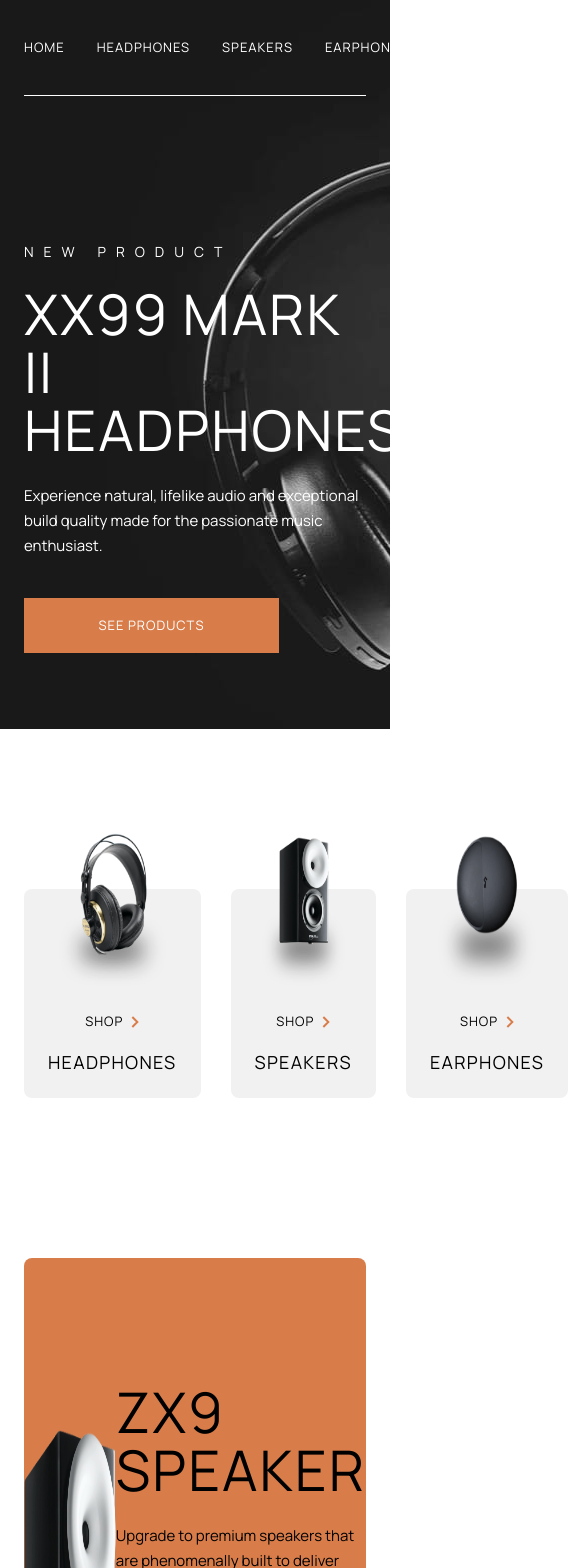
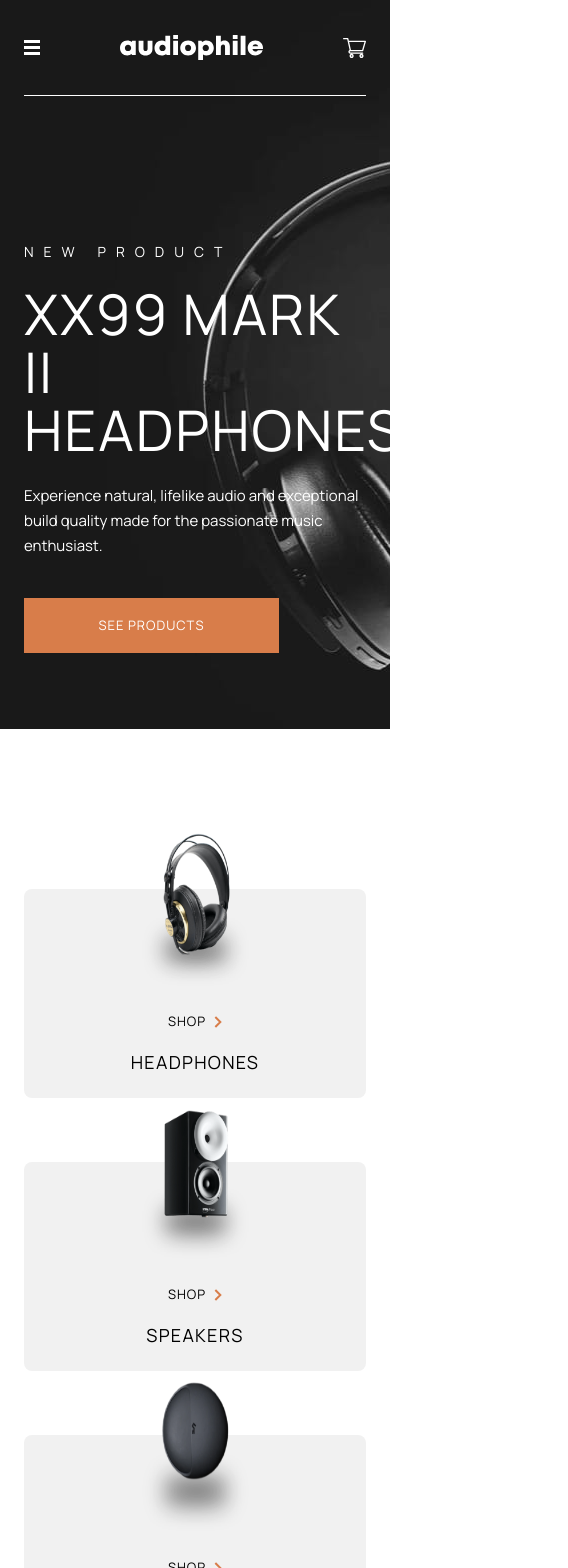
Before and after one commit to Kaayzeer/audiophile, a Next.js app: page / in a window 390 px wide. Shown: the top 1568 px of the page, 568 px wide, since content can reach past the window. Built offline with nearby package versions, Linux system fonts and the light colour scheme.

Commit message:
footer fully responsive

```diff
--- a/components/Header/Header.tsx
+++ b/components/Header/Header.tsx
@@ -1,6 +1,6 @@
 import React, { FC, ReactNode } from "react";
 import * as H from "./styled";
-import Navbar from "./Navbar";
+import { Navbar } from "./Navbar";
 
 type Props = {
   children?: ReactNode;
--- a/components/Header/Navbar.tsx
+++ b/components/Header/Navbar.tsx
@@ -1,22 +1,29 @@
-import React, { FC } from "react";
+import React, { FC, Fragment } from "react";
 import * as N from "./styled";
 
 import Image from "next/image";
 import Cart from "../../public/assets/shared/desktop/icon-cart.svg";
 import Logo from "../../public/assets/shared/desktop/logo.svg";
+import Hamburger from "../../public/assets/shared/tablet/icon-hamburger.svg";
 import { navLinks } from "../../constants/links";
 
 type Props = {
   borderBottom?: boolean;
-  isCart?: boolean;
+  isFooter?: boolean;
 };
 
-const Navbar: FC<Props> = ({ borderBottom, isCart }) => {
+export const Navbar: FC<Props> = ({ borderBottom, isFooter }) => {
   return (
     <N.Nav borderBottom={borderBottom}>
+      {!isFooter && (
+        <N.HamburgerWrapper>
+          <Image src={Hamburger} alt="page-logo" />
+        </N.HamburgerWrapper>
+      )}
       <N.LogoWrapper>
         <Image src={Logo} alt="page-logo" />
       </N.LogoWrapper>
+
       <N.LinkWrapper>
         {navLinks.map((link, idx) => (
           <N.Links href={link} key={idx}>
@@ -24,13 +31,28 @@ const Navbar: FC<Props> = ({ borderBottom, isCart }) => {
           </N.Links>
         ))}
       </N.LinkWrapper>
-      {!isCart && (
-        <N.CartWrapper>
-          <Image src={Cart} alt="cart-icon" />
-        </N.CartWrapper>
-      )}
+
+      <N.CartWrapper>
+        <Image src={Cart} alt="cart-icon" />
+      </N.CartWrapper>
     </N.Nav>
   );
 };
 
-export default Navbar;
+export const FooterNav: FC<Props> = ({ borderBottom, isFooter }) => {
+  return (
+    <N.FooterNav center>
+      <N.LogoWrapper>
+        <Image src={Logo} alt="page-logo" />
+      </N.LogoWrapper>
+
+      <N.FooterLinkWrapper>
+        {navLinks.map((link, idx) => (
+          <N.Links href={link} key={idx}>
+            {link}
+          </N.Links>
+        ))}
+      </N.FooterLinkWrapper>
+    </N.FooterNav>
+  );
+};
--- a/components/Header/styled.ts
+++ b/components/Header/styled.ts
@@ -1,7 +1,15 @@
 import styled from "styled-components";
 import Link from "next/link";
 import { pointer } from "../../styles/styledCss";
-import { flexCol, flexRow, buttonAndNavStyles } from "../../styles/styledCss";
+import {
+  flexCol,
+  flexRow,
+  buttonAndNavStyles,
+  flexRowBetween,
+  flexColBetween,
+  flexColStartBetween,
+} from "../../styles/styledCss";
+import { device } from "../../styles/breakpoints";
 
 export const Container = styled.header<{
   backImg?: boolean;
@@ -15,26 +23,72 @@ export const LogoWrapper = styled.div`
   ${pointer}
 `;
 
+export const HamburgerWrapper = styled.div`
+  ${pointer}
+  @media (${device.tablet}) {
+    display: none;
+  }
+`;
+
 export const CartWrapper = styled.div`
   ${pointer};
 `;
 
-export const Nav = styled.nav<{ borderBottom?: boolean }>`
+export const Nav = styled.nav<{ borderBottom?: boolean; center?: boolean }>`
   ${flexRow};
   align-items: center;
-  justify-content: space-between;
+  justify-content: ${(props) => (props.center && "center") ?? "space-between"};
   width: 100%;
   height: 96px;
   border-bottom: ${(props) =>
     props.borderBottom && `1px solid ${props.theme.colors.white}`};
+
+  @media (${device.tablet}) {
+    justify-content: space-between;
+  }
+`;
+
+export const FooterNav = styled.nav<{
+  borderBottom?: boolean;
+  center?: boolean;
+}>`
+  ${flexColBetween};
+  gap: 2rem;
+  align-items: center;
+  justify-content: ${(props) => (props.center && "center") ?? "space-between"};
+  width: 100%;
+  border-bottom: ${(props) =>
+    props.borderBottom && `1px solid ${props.theme.colors.white}`};
+
+  @media (${device.tablet}) {
+    ${flexColStartBetween};
+  }
+
+  @media (${device.laptop}) {
+    ${flexRowBetween};
+    gap: 0;
+  }
 `;
 
 export const LinkWrapper = styled.ul`
-  ${flexRow};
-  justify-content: space-between;
+  display: none;
+  @media (${device.tablet}) {
+    ${flexRowBetween};
+    ${pointer}
+    gap: ${(props) => props.theme.gap.secondary};
+    color: ${(props) => props.theme.colors.white};
+  }
+`;
+
+export const FooterLinkWrapper = styled.ul`
+  ${flexColBetween};
+  ${pointer}
   gap: ${(props) => props.theme.gap.secondary};
   color: ${(props) => props.theme.colors.white};
-  ${pointer}
+
+  @media (${device.tablet}) {
+    ${flexRowBetween};
+  }
 `;
 
 export const Links = styled(Link)`
--- a/components/UI-Components/ProductLinkCards/ProductLinkCards.tsx
+++ b/components/UI-Components/ProductLinkCards/ProductLinkCards.tsx
@@ -1,25 +1,22 @@
 import Image from "next/image";
-import React, { FC, Fragment, ReactNode } from "react";
+import React, { FC } from "react";
 import { Button } from "../Buttons/styled";
 import * as P from "./styled";
 import IconRight from "../../../public/assets/shared/desktop/icon-arrow-right.svg";
 import * as L from "../../../layouts/styled";
-import { ProductLinks, productLinks } from "../../../constants/links";
+import { ProductLinks } from "../../../constants/links";
+import { GridContainer } from "../../../layouts/Container";
+import { theme } from "../../../styles/theme";
 
-type Props = {};
+type Props = {
+  link: ProductLinks;
+};
 
-const ProductLinkCards: FC<Props> = ({}) => {
+const ProductLinkCards: FC<Props> = ({ link }) => {
   return (
-    <>
-      {productLinks.map((link: ProductLinks) => (
-        <P.CardWrapper key={link.name}>
+    <P.CardWrapper>
       <L.ImageWrapper productLinkCardSection>
-            <Image
-              src={`/${link.img}`}
-              alt={link.name}
-              width={125}
-              height={160}
-            />
+        <Image src={`/${link.img}`} alt={link.name} width={125} height={160} />
       </L.ImageWrapper>
       <Button tertiary>
         shop
@@ -27,8 +24,6 @@ const ProductLinkCards: FC<Props> = ({}) => {
       </Button>
       <L.ArticleHeaderSix>{link.text}</L.ArticleHeaderSix>
     </P.CardWrapper>
-      ))}
-    </>
   );
 };
 
--- a/components/UI-Components/ProductLinkCards/styled.ts
+++ b/components/UI-Components/ProductLinkCards/styled.ts
@@ -1,4 +1,5 @@
 import styled from "styled-components";
+import { device } from "../../../styles/breakpoints";
 import { flexCol } from "../../../styles/styledCss";
 
 export const CardWrapper = styled.div<{ grid?: number }>`
--- a/constants/links.ts
+++ b/constants/links.ts
@@ -26,7 +26,7 @@ export const navLinks: string[] = [
   Links.EARPHONES,
 ];
 
-export const productLinks = [
+export const productLinks: Record<string, any> = [
   {
     img: productImages.HEADPHONES,
     name: productLinkNames.HEADPHONES,
--- a/layouts/Container.tsx
+++ b/layouts/Container.tsx
@@ -2,14 +2,16 @@ import React, { FC, ReactNode } from "react";
 import * as Layout from "./styled";
 
 type Props = {
+  gap?: string;
+  grid?: number;
+  responsive?: boolean;
   backgroundColor?: string;
   children?: ReactNode;
   hero?: boolean;
   tableSpeaker?: boolean;
-  grid?: number;
-  gap?: string;
   height?: string;
   flexColAround?: boolean;
+  padding?: string;
 };
 
 export const Container: FC<Props> = ({
@@ -18,7 +20,6 @@ export const Container: FC<Props> = ({
   hero,
   height,
   flexColAround,
-  gap,
 }) => {
   return (
     <Layout.Container
@@ -33,18 +34,32 @@ export const Container: FC<Props> = ({
   );
 };
 
-export const GridContainer: FC<Props> = ({
+export const FooterContainer: FC<Props> = ({
   backgroundColor,
   children,
-  grid,
+  flexColAround,
   gap,
 }) => {
   return (
-    <Layout.GridContainer
-      backgroundColor={backgroundColor}
-      grid={grid}
-      gap={gap}
-    >
+    <Layout.FooterContainer backgroundColor={backgroundColor}>
+      <Layout.MaxWidth flexColAround={flexColAround} gap={gap}>
+        {children}
+      </Layout.MaxWidth>
+    </Layout.FooterContainer>
+  );
+};
+
+export const ProductGridContainer: FC<Props> = ({ responsive, children }) => {
+  return (
+    <Layout.ProductGridContainer responsive={responsive}>
+      {children}
+    </Layout.ProductGridContainer>
+  );
+};
+
+export const GridContainer: FC<Props> = ({ grid, gap, children }) => {
+  return (
+    <Layout.GridContainer grid={grid} gap={gap}>
       {children}
     </Layout.GridContainer>
   );
--- a/layouts/styled.ts
+++ b/layouts/styled.ts
@@ -1,5 +1,5 @@
 import styled from "styled-components";
-import hero from "../public/assets/home/desktop/image-hero.jpg";
+import { device } from "../styles/breakpoints";
 import * as styles from "../styles/styledCss";
 
 export const Body = styled.div<{ backgroundColor?: string }>`
@@ -22,22 +22,58 @@ export const Container = styled.div<{
   ${(props) => props.hero && styles.hero};
 `;
 
-export const MaxWidth = styled.section<{ flexColAround?: boolean }>`
+export const FooterContainer = styled.div<{
+  backgroundColor?: string;
+  hero?: boolean;
+  height?: string;
+  flexColBetween?: boolean;
+}>`
+  ${styles.flexRow}
+  padding: 2rem;
+  margin: 0 auto;
+  justify-content: center;
+  width: min(100%, ${(props) => props.theme.maxWidth.container});
+  background-color: ${(props) => props.backgroundColor};
+  height: ${(props) => props.height};
+  ${(props) => props.hero && styles.hero};
+`;
+
+export const MaxWidth = styled.section<{
+  flexColAround?: boolean;
+  gap?: string;
+}>`
   width: min(100%, ${(props) => props.theme.maxWidth.wrapper});
   padding: ${(props) => props.theme.padding};
   margin: 0 auto;
   ${(props) => props.flexColAround && styles.flexColAround};
+  gap: ${(props) => props.gap};
+`;
+
+export const ProductGridContainer = styled.div<{
+  responsive?: boolean;
+}>`
+  display: grid;
+  grid-template-columns: repeat(1, 1fr);
+  gap: ${(props) => props.responsive && props.theme.gap.fourthly};
+
+  @media (${device.tablet}) {
+    grid-template-columns: repeat(${(props) => props.responsive && 3}, 1fr);
+    gap: ${(props) => props.responsive && props.theme.gap.large};
+  }
 `;
 
 export const GridContainer = styled.div<{
   grid?: number;
-  backgroundColor?: string;
   gap?: string;
 }>`
   display: grid;
   grid-template-columns: repeat(${(props) => props.grid}, 1fr);
   gap: ${(props) => props.gap};
-  background: ${(props) => props.backgroundColor};
+
+  /*   @media (${device.tablet}) {
+    grid-template-columns: repeat(${(props) => props.responsive && 3}, 1fr);
+    gap: ${(props) => props.responsive && props.theme.gap.large};
+  } */
 `;
 
 export const ArticleWrapper = styled.article<{
@@ -54,14 +90,32 @@ export const ArticleWrapper = styled.article<{
 export const FooterArticleWrapper = styled.article<{
   color?: string;
 }>`
-  ${styles.flexRowBetween}
+  ${styles.flexColBetween}
   color: ${(props) => props.color};
   gap: ${(props) => props.theme.gap.primary};
+  text-align: center;
+
+  @media (${device.tablet}) {
+    ${styles.flexRowBetween}
+  }
 `;
 
-export const SocialMediaSection = styled.div`
-  ${styles.flexRow};
+export const SocialMediaLaptopSection = styled.div`
+  display: none;
+  @media (${device.laptop}) {
+    ${styles.flexRow};
+    gap: ${(props) => props.theme.gap.primary};
+  }
+`;
+
+export const SocialMediaMobileSection = styled.div`
+  ${styles.flexRowCenter};
   gap: ${(props) => props.theme.gap.primary};
+
+  @media (${device.laptop}) {
+    ${styles.flexRow};
+    display: none;
+  }
 `;
 
 export const ArticleSubHeader = styled.div`
@@ -85,10 +139,23 @@ export const ArticleBody = styled.p`
 
 export const ArticleFooterBody = styled.p`
   max-width: 33.75rem;
+  padding: 2rem 0rem;
+  @media (${device.tablet}) {
+    text-align: left;
+    max-width: 100%;
+    padding: 0;
+  }
+
+  @media (${device.laptop}) {
+    max-width: 33.75rem;
+  }
 `;
 
-export const CopyRight = styled.p<{ color: string }>`
-  color: ${(props) => props.color};
+export const CopyRight = styled.p`
+  text-align: center;
+  @media (${device.tablet}) {
+    text-align: left;
+  }
 `;
 
 export const ArticleHeaderSix = styled.h6``;
--- a/pages/index.tsx
+++ b/pages/index.tsx
@@ -1,6 +1,10 @@
 import Header from "../components/Header/Header";
 import * as L from "../layouts/styled";
-import { Container, GridContainer } from "../layouts/Container";
+import {
+  Container,
+  GridContainer,
+  ProductGridContainer,
+} from "../layouts/Container";
 import Layout from "../layouts/Layout";
 import { colors } from "../styles/colors";
 import Button from "../components/UI-Components/Buttons/Button";
@@ -10,6 +14,8 @@ import Speaker from "../public/assets/home/desktop/image-speaker-zx9.png";
 import BestGear from "../public/assets/shared/desktop/image-best-gear.jpg";
 import Image from "next/image";
 import { theme } from "../styles/theme";
+import { productLinks, ProductLinks } from "../constants/links";
+import { Fragment } from "react";
 
 export default function Home() {
   return (
@@ -33,9 +39,13 @@ export default function Home() {
     >
       <L.Divider size={theme.dividerSize.large} />
       <Container>
-        <GridContainer grid={3} gap={theme.gap.large}>
-          <ProductLinkCards />
-        </GridContainer>
+        <ProductGridContainer responsive>
+          {productLinks.map((link: ProductLinks) => (
+            <Fragment key={link.name}>
+              <ProductLinkCards link={link} />
+            </Fragment>
+          ))}
+        </ProductGridContainer>
       </Container>
       <L.Divider size={theme.dividerSize.large} />
       <Container>
--- a/styles/theme.ts
+++ b/styles/theme.ts
@@ -16,7 +16,6 @@ export const theme = {
   borderRadius: ".5rem",
   height: {
     medium: "20rem",
-    footer: "22.8125rem",
     large: "35rem",
     xLarge: "36.75rem",
   },
@@ -26,6 +25,8 @@ export const theme = {
     large: "1.875rem",
     primary: "1.5rem",
     secondary: "2rem",
+    tertiary: "3rem",
+    fourthly: "4rem",
   },
   buttons: {
     primary: {
```
Also changed, not shown: components/Footer/Footer.tsx (+15 -10 lines), styles/styledCss.ts (+14 -0 lines). Lines whose indentation alone changed are shown as unchanged.
